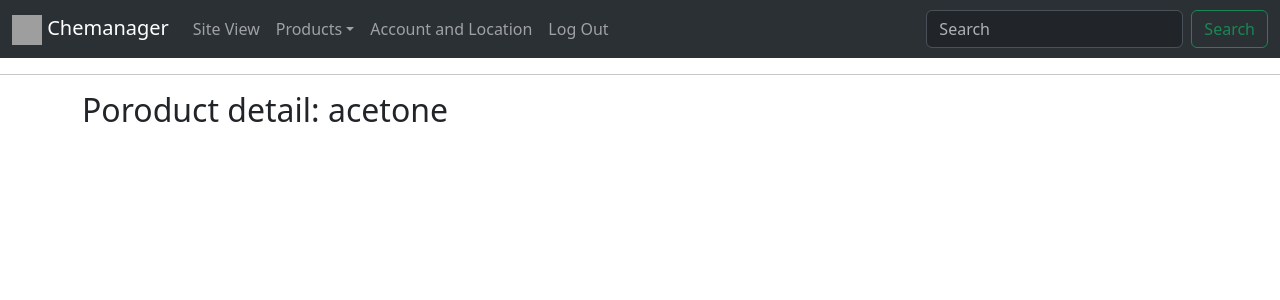
After one commit to 4xel-C/CS50W_Final-project, a Django app: page /detail/1 in a window 1280 px wide. The commit adds this page. Shown: the top 300 px of the page. Run offline with Django 5.2, Linux system fonts and the light colour scheme; a user stored in the database is signed in; data comes from the database, SQL or seed files in the repository; both versions use the stored data as it was after the commit; grey boxes are pictures that could not be loaded.

Commit message:
Implementation of the link on each product to redirect on the detail page

```diff
--- a/chemanager/static/chemanager/helpers.js
+++ b/chemanager/static/chemanager/helpers.js
@@ -71,10 +71,10 @@ export function filterData(products, query){
 
 // Function to build row for the table displaying products
 export function createRow(product){
-    let newRow = document.createElement('tr');
+    const newRow = document.createElement('tr');
 
     newRow.innerHTML = `
-            <td data-idPdt=${product.id}>${product.name}</th>
+            <td data-idPdt=${product.id}><a href=${detailUrlTemplate.replace('0', `${product.id}`)}>${product.name}</a></th>
             <td>${product.cas ? product.cas: '/'}</td>
             <td>${product.quantity} g</td>
             <td>${product.purity}%</td>
--- a/chemanager/static/chemanager/inventory.js
+++ b/chemanager/static/chemanager/inventory.js
@@ -13,6 +13,9 @@ document.addEventListener('DOMContentLoaded', async () => {
     const labId = table.getAttribute('data-myLab');
     const labNumber = title.getAttribute('data-labNumber');
     const path = window.location.pathname;
+
+    // get the detail url
+
 
     // Update the title
     if (path.includes('mylab')) {
--- a/chemanager/templates/chemanager/account.html
+++ b/chemanager/templates/chemanager/account.html
@@ -3,7 +3,7 @@
 
 {% block body %}
 <div class="container mb-4">
-    <h1 class="page-title">logged as <span id="usernameTitle" data-userlabid="{{userLabId}}">{{ user }}</span></h1>
+    <h2 class="page-title">logged as <span id="usernameTitle" data-userlabid="{{userLabId}}">{{ user }}</span></h1>
 </div>
 
 
@@ -50,7 +50,7 @@
 
     {% comment %} Lab locations personnalisation {% endcomment %}
   <div class="container mb-4">
-      <h1 class="page-title">Laboratory {{ userLab }} locations</span></h1>
+      <h2 class="page-title">Laboratory {{ userLab }} locations</span></h1>
   </div>
 
   <div class="container col-lg-5">
--- /dev/null
+++ b/chemanager/templates/chemanager/detail.html
@@ -0,0 +1,16 @@
+{% extends "chemanager/layout.html" %}
+{% load static %}
+
+{% block body %}
+<div class="container mb-4">
+    <h2 class="page-title">Poroduct detail: <span id="productName">{{ product.name }}</span></h1>
+</div>
+
+<div class="container"></div>
+
+
+{% endblock %}
+
+{% block script %}
+<script type="module" src="{% static 'chemanager/detail.js' %}"></script>
+{% endblock %}
--- a/chemanager/templates/chemanager/inventory.html
+++ b/chemanager/templates/chemanager/inventory.html
@@ -35,5 +35,9 @@
 {% endblock %}
 
 {% block script %}
+<!-- dynamicly generate url for each compounds for the detail -->
+<script>
+    const detailUrlTemplate = "{% url 'detail' 0 %}";
+  </script>
 <script type="module" src="{% static 'chemanager/inventory.js' %}"></script>
 {% endblock %}
--- a/chemanager/templates/chemanager/layout.html
+++ b/chemanager/templates/chemanager/layout.html
@@ -37,7 +37,6 @@
                             <li><a class="dropdown-item" href="{% url 'add_product' %}">Register a new product</a></li>
                         </ul>
                     </li>
-                    <li class="nav-item"><a class="nav-link {% if 'analysis' in request.path %} active {% endif %}" href="">Analysis Tool</a></li>
                     <li class="nav-item"><a class="nav-link {% if 'account' in request.path %} active {% endif %}" href="{% url 'account' %}">Account and Location</a></li>
                     <li class="nav-item"><a class="nav-link" href="{% url 'logout' %}">Log Out</a></li>
                 </ul>
--- a/chemanager/urls.py
+++ b/chemanager/urls.py
@@ -13,6 +13,7 @@ urlpatterns = [
     path("inventory/laboratory/<int:id>", views.inventory, name="lab_id"),
     path("inventory/add", views.add_product, name="add_product"),
     path("watchlist", views.inventory, name="watchlist"),
+    path("detail/<int:id>", views.detail, name="detail"),
 
     # API URLs
     # Products
--- a/chemanager/views.py
+++ b/chemanager/views.py
@@ -169,6 +169,21 @@ def add_product(request):
         request, "chemanager/add.html", {"user": user, "lab": user_lab, "boxes": boxes}
     )
 
+# detail view
+@login_required
+def detail(request, id):
+    """view rendering the detail of 1 compound, with the possibility of updating the data
+    """
+
+    try:
+        product = Product.objects.get(id=id)
+    except ObjectDoesNotExist:
+        messages.error(request, "The product you tried to get does not exist")
+        return HttpResponseRedirect(reverse("inventory"))
+
+    return render(request, "chemanager/detail.html", {
+        'product': product
+    })
 
 # -----------------------------------------------------------API Views
 
```
Also changed, not shown: chemanager/static/chemanager/detail.js (added), db.sqlite3.
